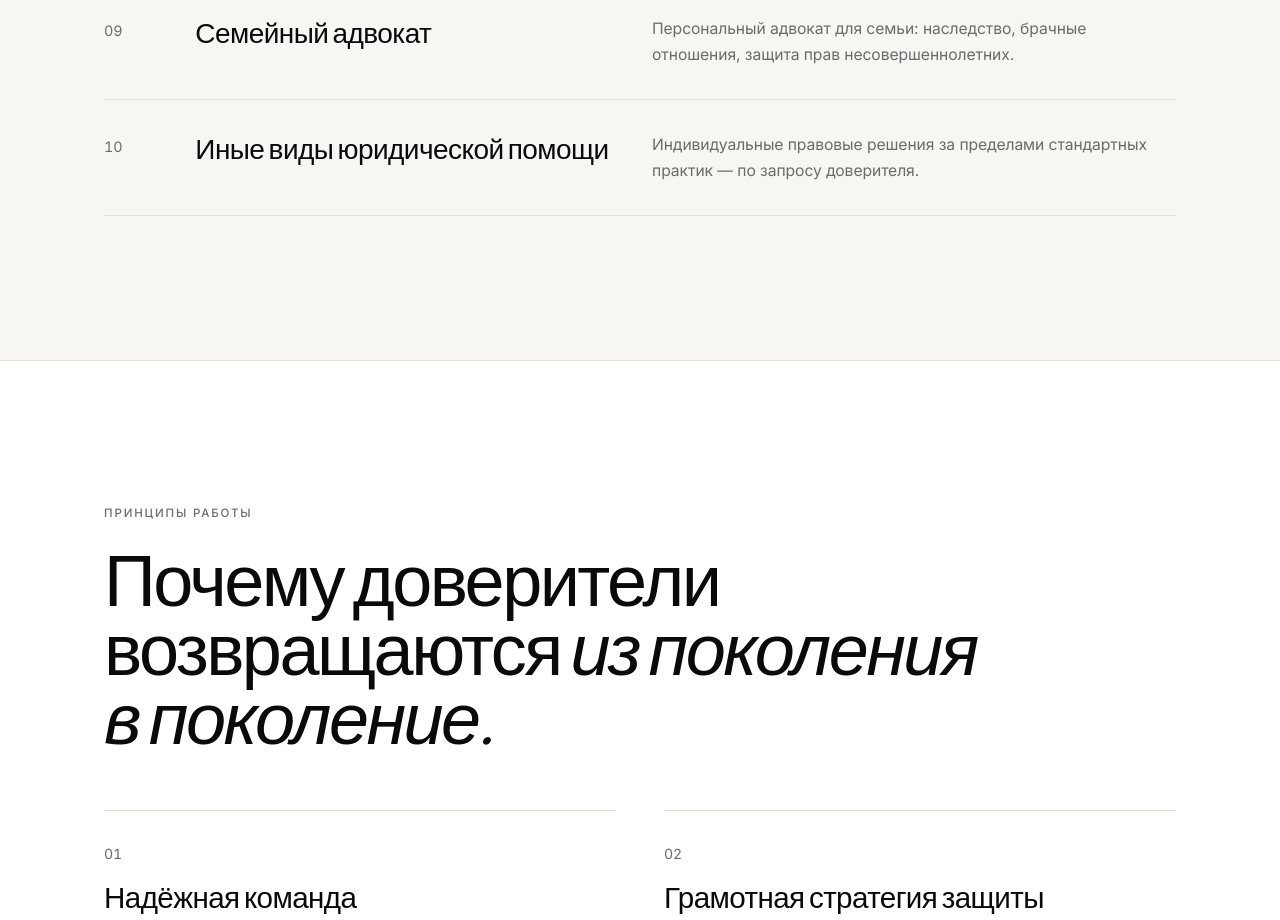
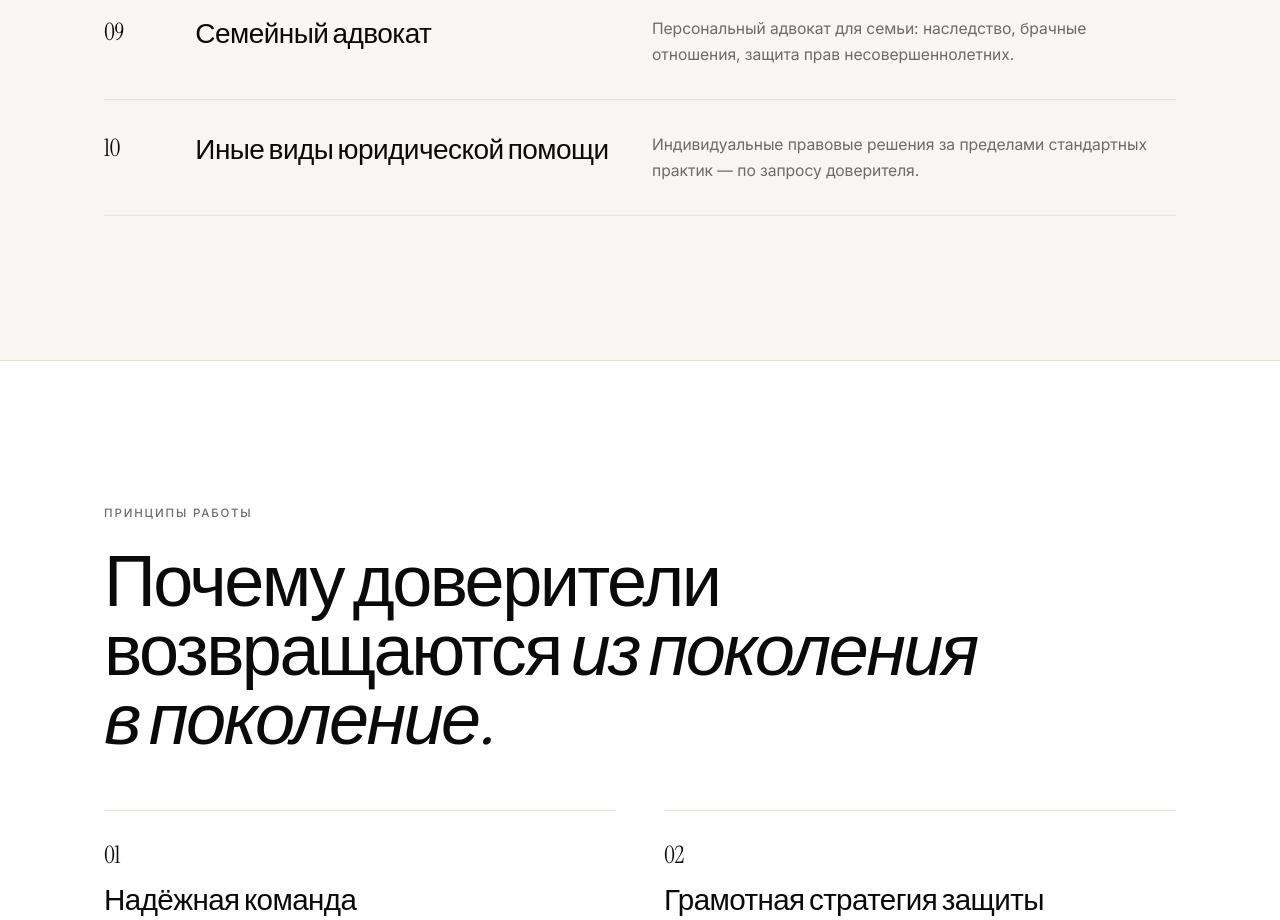
Before and after one commit to theycallmemikky/myarosh-partners, a Next.js app: page / in a window 1280 px wide. Shown: the part 3360-4280 px from the top of the page. Built offline with nearby package versions, Linux system fonts and the light colour scheme.

Commit message:
style(design): F-07 - list numbers use serif display at 1.5rem, not muted 0.9rem

```diff
--- a/src/app/komanda/page.tsx
+++ b/src/app/komanda/page.tsx
@@ -81,7 +81,7 @@ export default function TeamPage() {
                 className="group p-8 md:p-12 flex flex-col min-h-[340px] border-b border-line md:border-r md:[&:nth-child(2n)]:border-r-0 hover:bg-surface transition-colors"
               >
                 <div className="flex items-baseline justify-between mb-6">
-                  <span className="text-muted tabular-nums text-[0.88rem]">
+                  <span className="font-display text-[1.5rem] text-ink tabular-nums leading-none">
                     {String(i + 2).padStart(2, "0")}
                   </span>
                   <span className="kicker">{t.role}</span>
--- a/src/app/page.tsx
+++ b/src/app/page.tsx
@@ -161,7 +161,7 @@ function Services() {
                 key={s.num}
                 className="group grid grid-cols-12 gap-6 py-7 md:py-8 border-b border-line hover:bg-surface transition-colors"
               >
-                <div className="col-span-2 md:col-span-1 text-muted text-[0.9rem] tabular-nums pt-1">
+                <div className="col-span-2 md:col-span-1 font-display text-[1.5rem] text-ink tabular-nums leading-none pt-1">
                   {String(i + 1).padStart(2, "0")}
                 </div>
                 <div className="col-span-10 md:col-span-5">
@@ -199,7 +199,7 @@ function Principles() {
               key={p.title}
               className="border-t border-line pt-8"
             >
-              <div className="text-muted text-[0.88rem] tabular-nums mb-4">
+              <div className="font-display text-[1.5rem] text-ink tabular-nums leading-none mb-4">
                 {String(i + 1).padStart(2, "0")}
               </div>
               <h3 className="font-display text-[1.5rem] md:text-[1.85rem] text-ink leading-[1.2] max-w-sm">
--- a/src/app/specialization/page.tsx
+++ b/src/app/specialization/page.tsx
@@ -35,7 +35,7 @@ export default function SpecializationPage() {
                 className="group p-8 md:p-12 flex flex-col min-h-[320px] border-b border-line md:border-r md:[&:nth-child(2n)]:border-r-0 hover:bg-surface transition-colors"
               >
                 <div className="flex items-baseline justify-between mb-8">
-                  <span className="text-muted tabular-nums text-[0.88rem]">
+                  <span className="font-display text-[1.5rem] text-ink tabular-nums leading-none">
                     {String(i + 1).padStart(2, "0")}
                   </span>
                   <span className="kicker">Практика</span>
```
